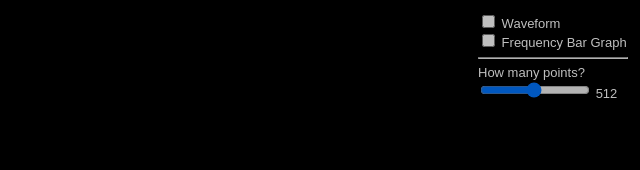
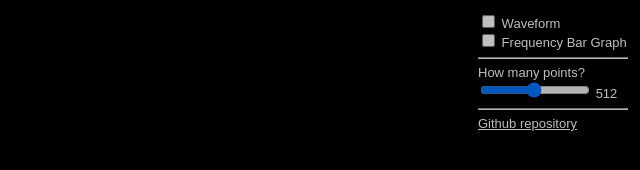
Before and after one commit to dharFr/the-way-we-move, a website built with webpack: page index.html in a window 1280 px wide. Shown: the whole page, without its empty margins (640-1280 px from the left). Built offline with nearby package versions, Linux system fonts and the light colour scheme; no server answers; what wcag-contrast would draw is missing.

Commit message:
Github Link

```diff
--- a/index.html
+++ b/index.html
@@ -24,6 +24,8 @@
         min="16" max="1024" value="512"/>
       <output name="numPoints" id="numPoints">512</output>
     </label>
+    <hr>
+    <a href="https://github.com/dharFr/the-way-we-move">Github repository</a>
   </div>
   <script src="dist/bundle.js"></script>
 </body>
--- a/styles.css
+++ b/styles.css
@@ -40,3 +40,6 @@ canvas {
 .control-panel input[type=range] {
   width: 110px;
 }
+.control-panel a {
+  color: inherit;
+}
```
